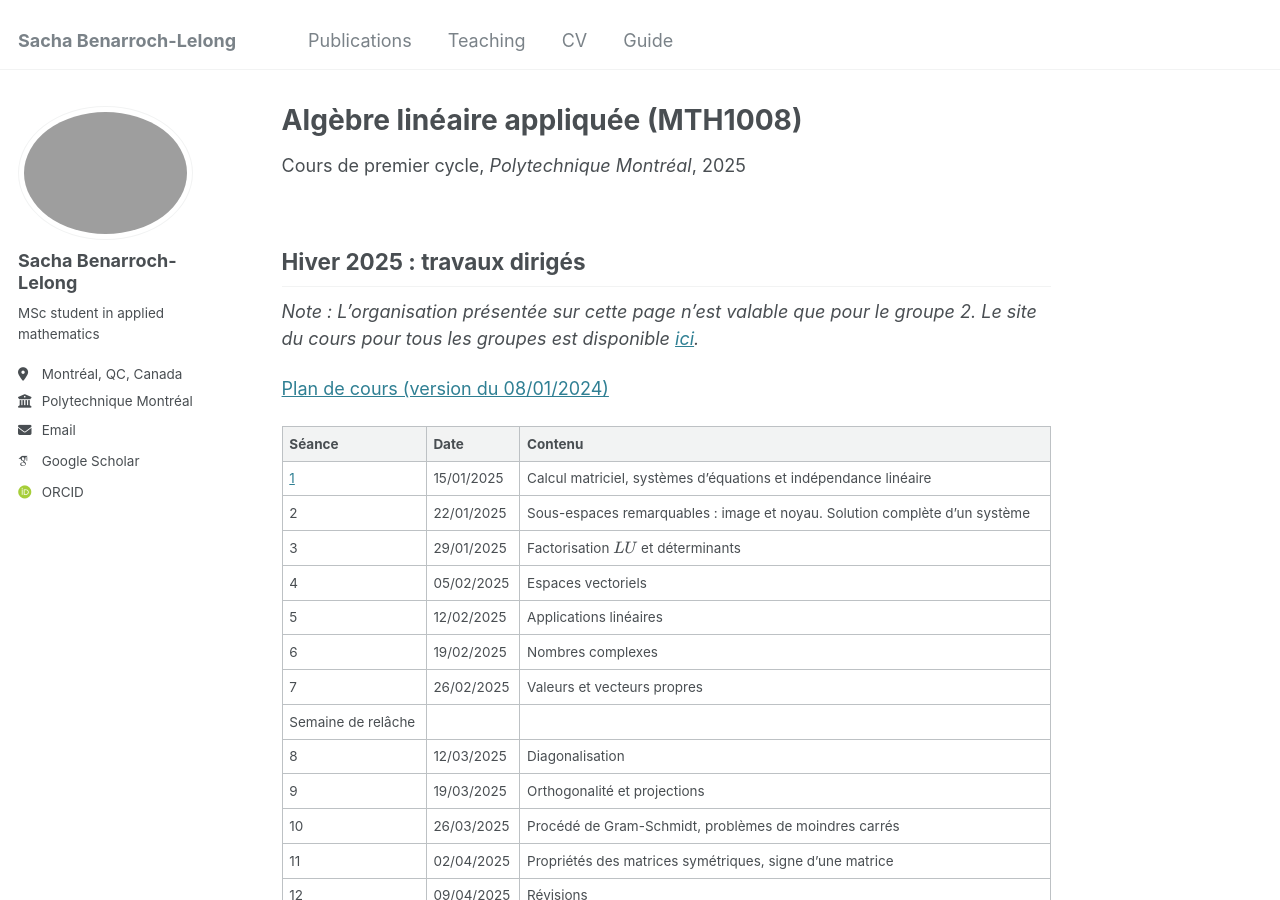
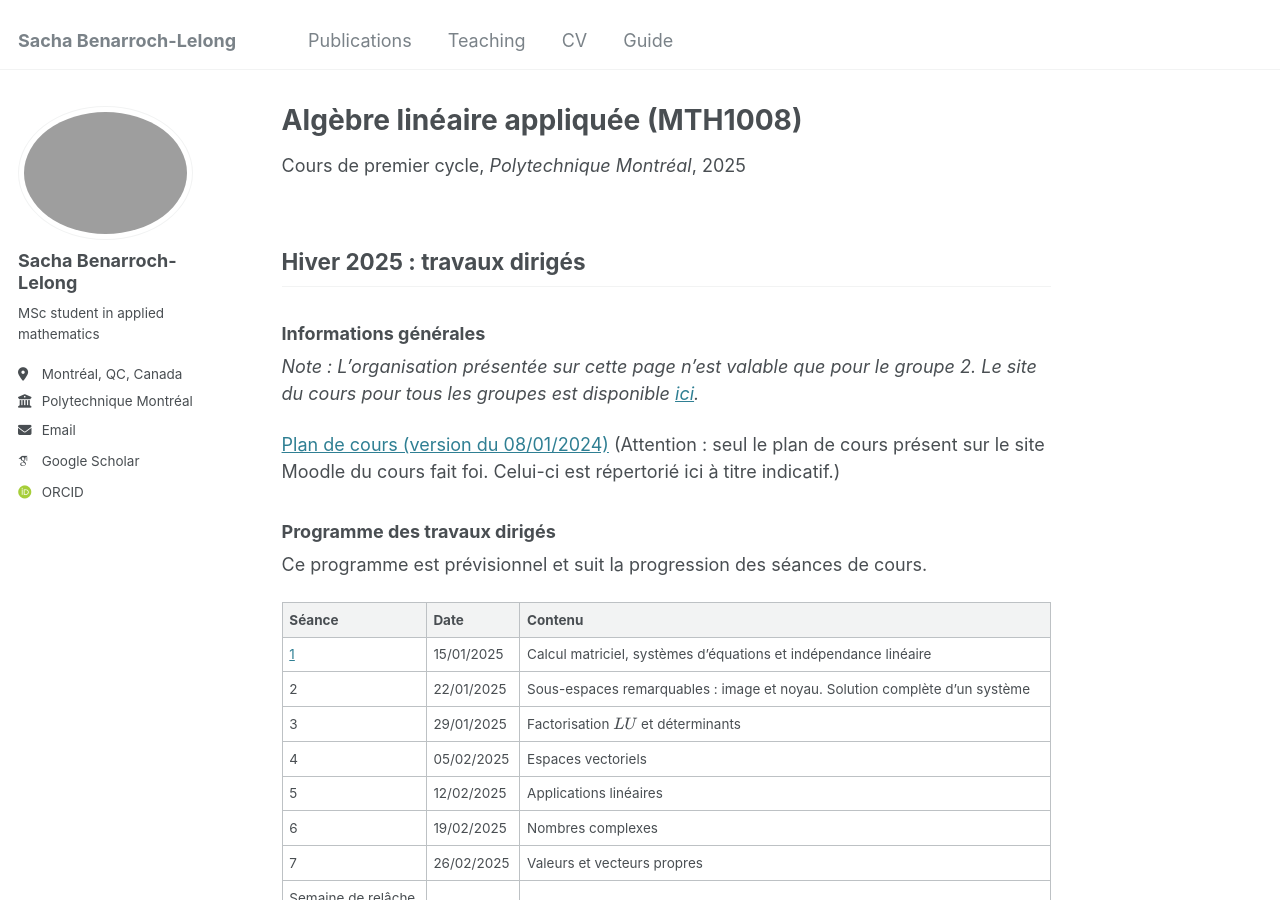
Before and after one commit to sblelong/sblelong.github.io, a Jekyll site: the page built from _teaching/mth1008.md, in a window 1280 px wide and 900 px high. Built offline with Jekyll 4.4.1, drawn with Linux system fonts in a browser that asks for light colours; some web fonts are replaced.

Commit message:
Create TD1

```diff
--- a/_teaching/mth1008.md
+++ b/_teaching/mth1008.md
@@ -9,9 +9,15 @@ date: 2025-01-01
 
 ## Hiver 2025 : travaux dirigés
 
+### Informations générales
+
 *Note : L'organisation présentée sur cette page n'est valable que pour le groupe 2. Le site du cours pour tous les groupes est disponible [ici](https://www.polymtl.ca/programmes/cours/algebre-lineaire-appliquee).*
 
-[Plan de cours (version du 08/01/2024)](/files/Plan_de_cours_MTH1008_H25.pdf)
+[Plan de cours (version du 08/01/2024)](/files/Plan_de_cours_MTH1008_H25.pdf) (Attention : seul le plan de cours présent sur le site Moodle du cours fait foi. Celui-ci est répertorié ici à titre indicatif.)
+
+### Programme des travaux dirigés
+
+Ce programme est prévisionnel et suit la progression des séances de cours.
 
 | Séance                     | Date       | Contenu                                                                    |
 | -------------------------- | ---------- | -------------------------------------------------------------------------- |
```
Also changed, not shown: _teaching/mth1008/td1.md (+3 -1 lines).
